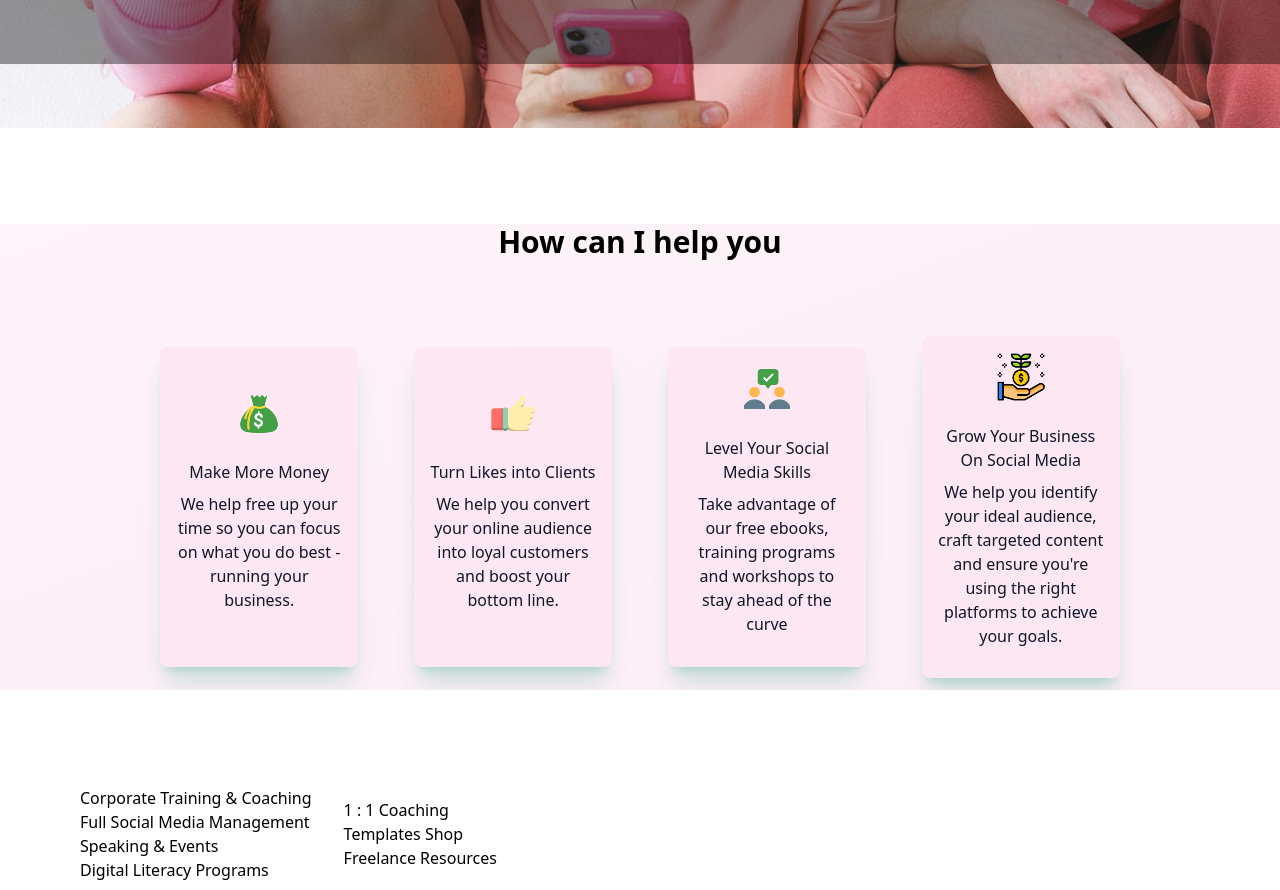
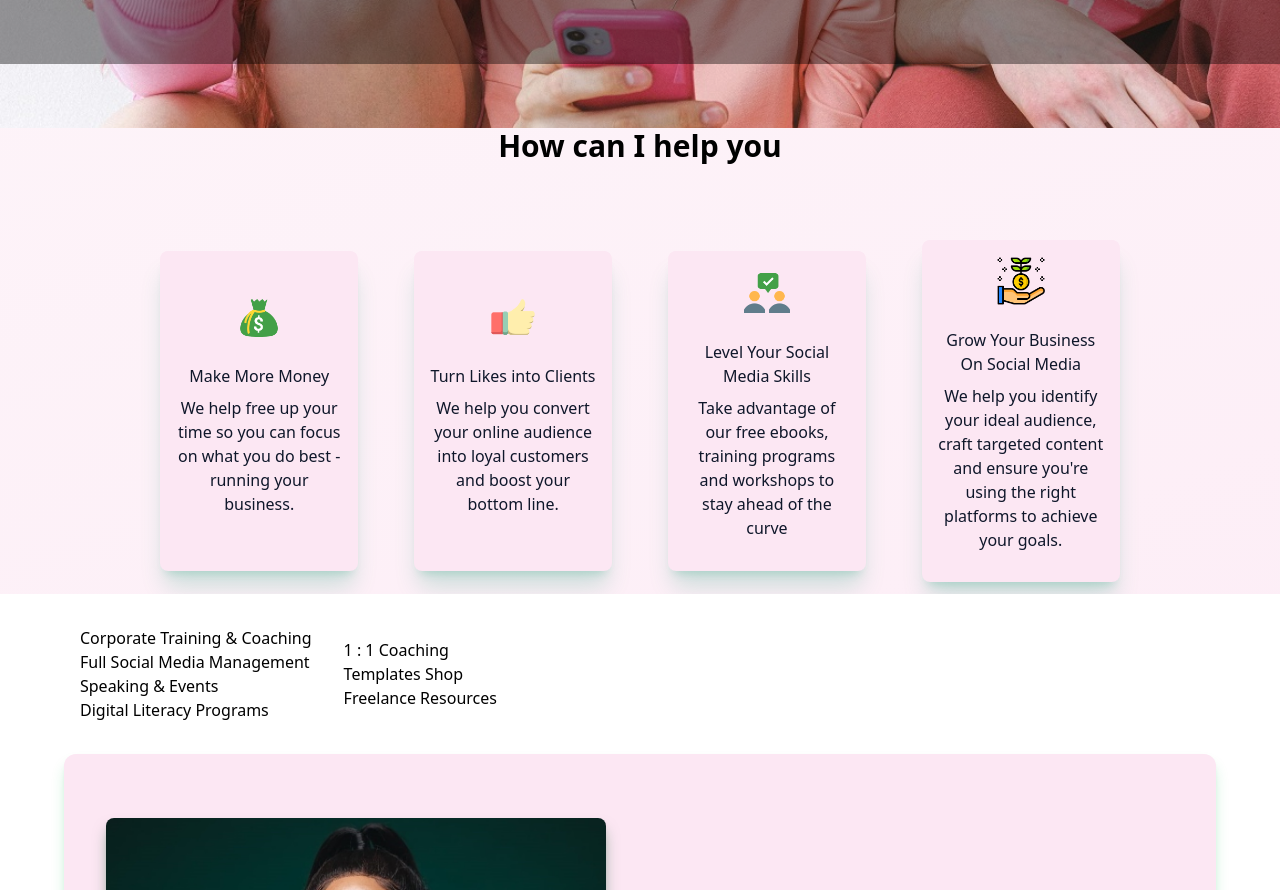
Before and after one commit to MatthewsRicky/shespeaksocial, a Next.js app: page / in a window 1280 px wide. Shown: the part 480-1370 px from the top of the page. Built offline with nearby package versions, Linux system fonts and the light colour scheme.

Commit message:
margin delete

```diff
--- a/components/ServiceCards.tsx
+++ b/components/ServiceCards.tsx
@@ -4,7 +4,7 @@ import Image from "next/image";
 
 const ServiceCards = () => {
 	return (
-		<div className="flex items-center justify-center scroll-auto my-24 overflow-hidden max-w-fit h-fit bg-gradient-to-br from-pink-50/90 to-pink-100/70 flex-col">
+		<div className="flex items-center justify-center scroll-auto overflow-hidden max-w-fit h-fit bg-gradient-to-br from-pink-50/90 to-pink-100/70 flex-col">
 			<header>
 				<h1 className="font-bold text-3xl">How can I help you</h1>
 				</header>
```
